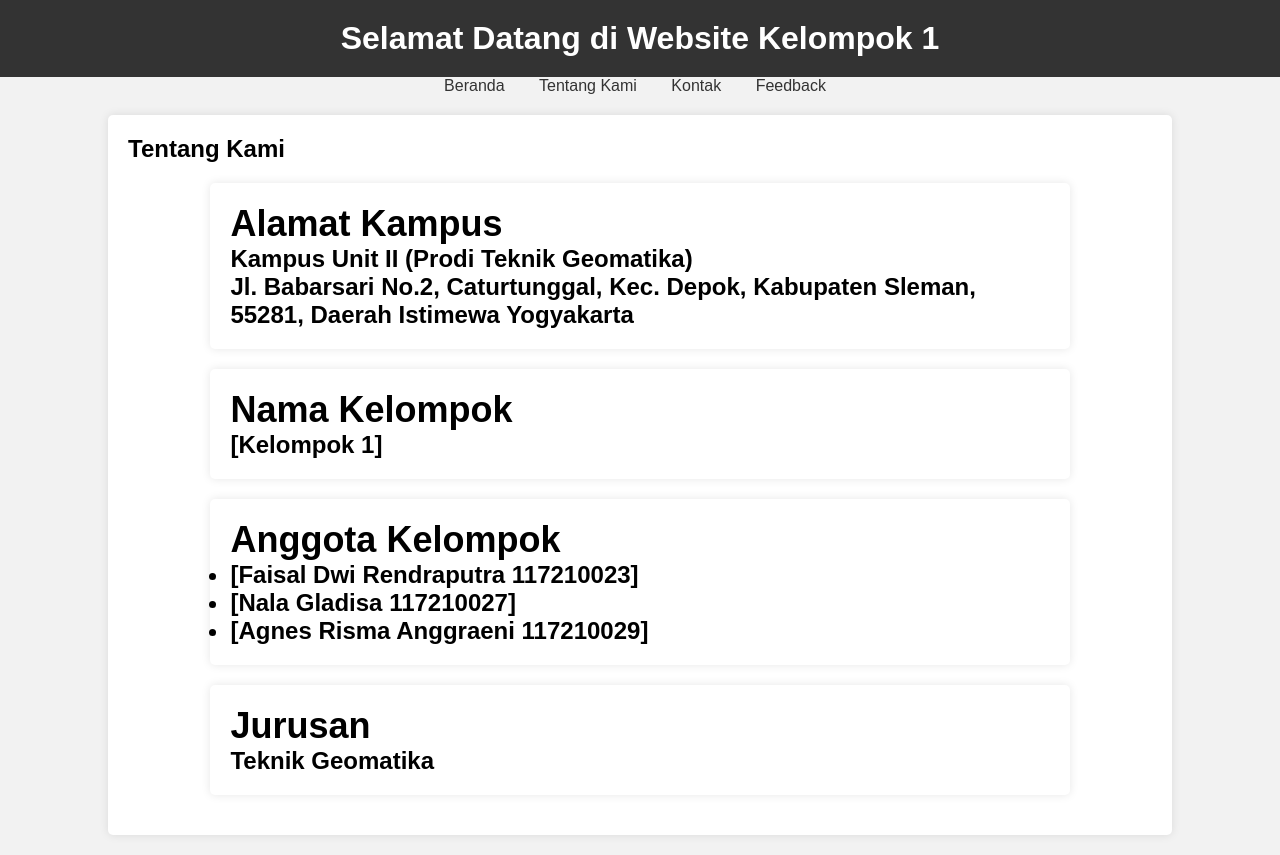
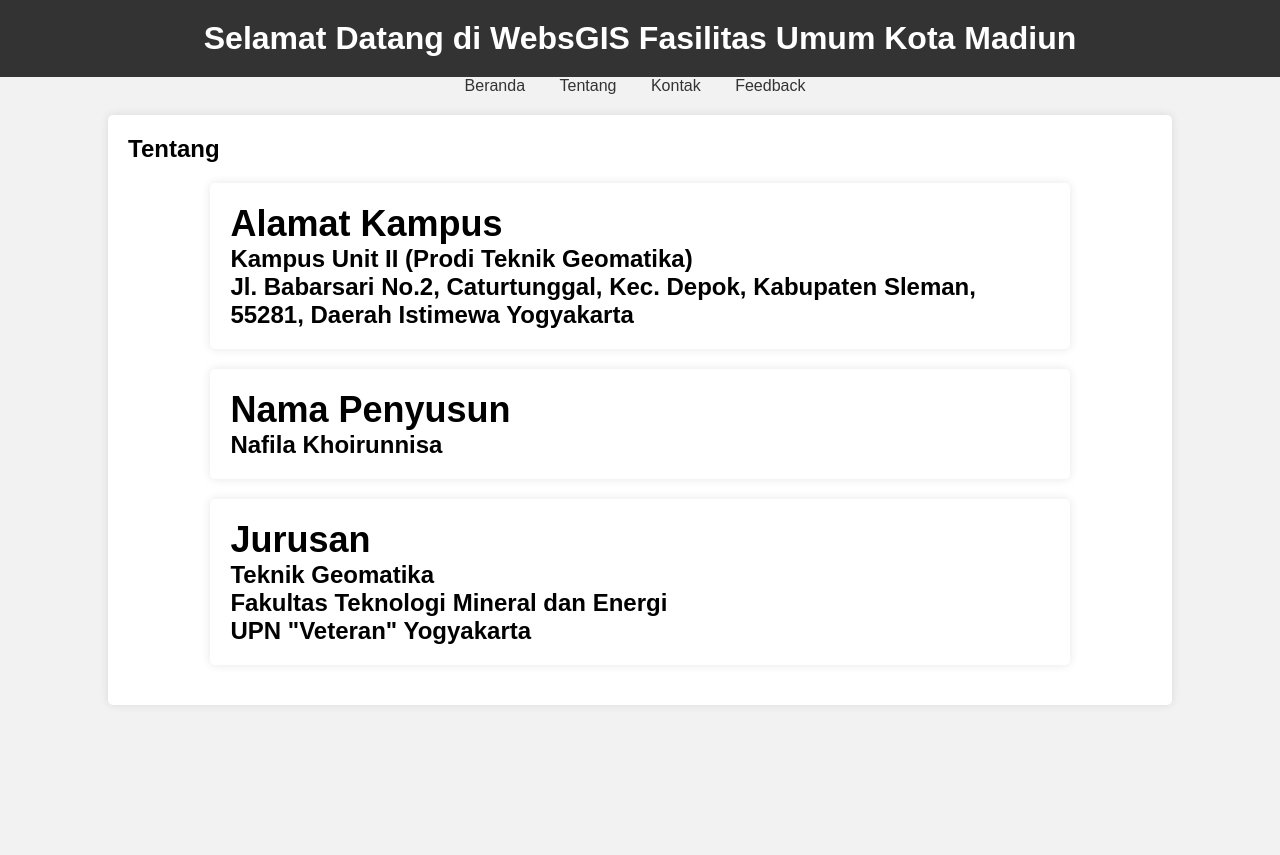
Before and after one commit to faisalrendra/WebGIS-Fasilitas-Umum-Kota-Madiun, a plain HTML site: page tentang kami.html in a window 1280 px wide. After the commit the page ends 800 px from the top, so only its background shows below. Drawn offline with Linux system fonts and the light colour scheme.

Commit message:
tentang kami.html

```diff
--- a/tentang kami.html
+++ b/tentang kami.html
@@ -3,23 +3,23 @@
 <head>
     <meta charset="UTF-8">
     <meta name="viewport" content="width=device-width, initial-scale=1.0">
-    <title>Website Faisal Agnes</title>
+    <title>WebsGIS Fasilitas Umum Kota Madiun</title>
     <link rel="stylesheet" href="STYLE.css">
 </head>
 <body>
     <header>
-        <h1>Selamat Datang di Website Kelompok 1</h1>
+        <h1>Selamat Datang di WebsGIS Fasilitas Umum Kota Madiun</h1>
     </header>
     <nav>
         <ul>
             <li><a href="index.html">Beranda</a></li>
-            <li><a href="tentang kami.html">Tentang Kami</a></li>
+            <li><a href="tentang kami.html">Tentang</a></li>
             <li><a href="kontak.html">Kontak</a></li>
             <li><a href="Feedback.html">Feedback</a></li>
         </ul>
     </nav>
     <section>
-        <h2>Tentang Kami</title>
+        <h2>Tentang</title>
     <style>
         nav ul li {
             list-style-type: none;
@@ -34,21 +34,15 @@
         <p>Kampus Unit II (Prodi Teknik Geomatika) <br> Jl. Babarsari No.2, Caturtunggal, Kec. Depok, Kabupaten Sleman, 55281, Daerah Istimewa Yogyakarta</p>
     </section>
     <section id="kelompok">
-        <h2>Nama Kelompok</h2>
-        <p> [Kelompok 1] </p>
+        <h2>Nama Penyusun</h2>
+        <p> Nafila Khoirunnisa </p>
     </section>
-    <section id="anggota">
-        <h2>Anggota Kelompok</h2>
-        <ul>
-            <li>[Faisal Dwi Rendraputra  117210023]</li>
-            <li>[Nala Gladisa 117210027]</li>
-            <li>[Agnes Risma Anggraeni 117210029]</li>
-            <!-- Tambahkan anggota kelompok sesuai kebutuhan -->
-        </ul>
-    </section>
+
     <section id="jurusan">
         <h2>Jurusan</h2>
         <p>Teknik Geomatika</p>
+        <p>Fakultas Teknologi Mineral dan Energi</p>
+        <p>UPN "Veteran" Yogyakarta</p>
     </section>
 </body>
 </html>
```
